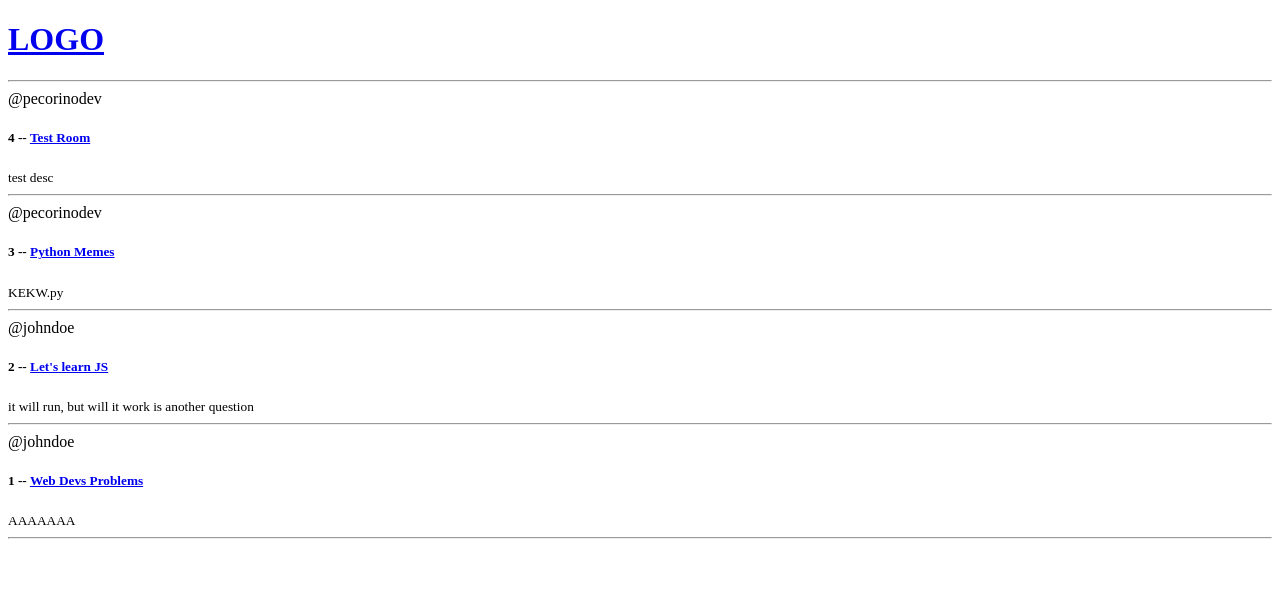
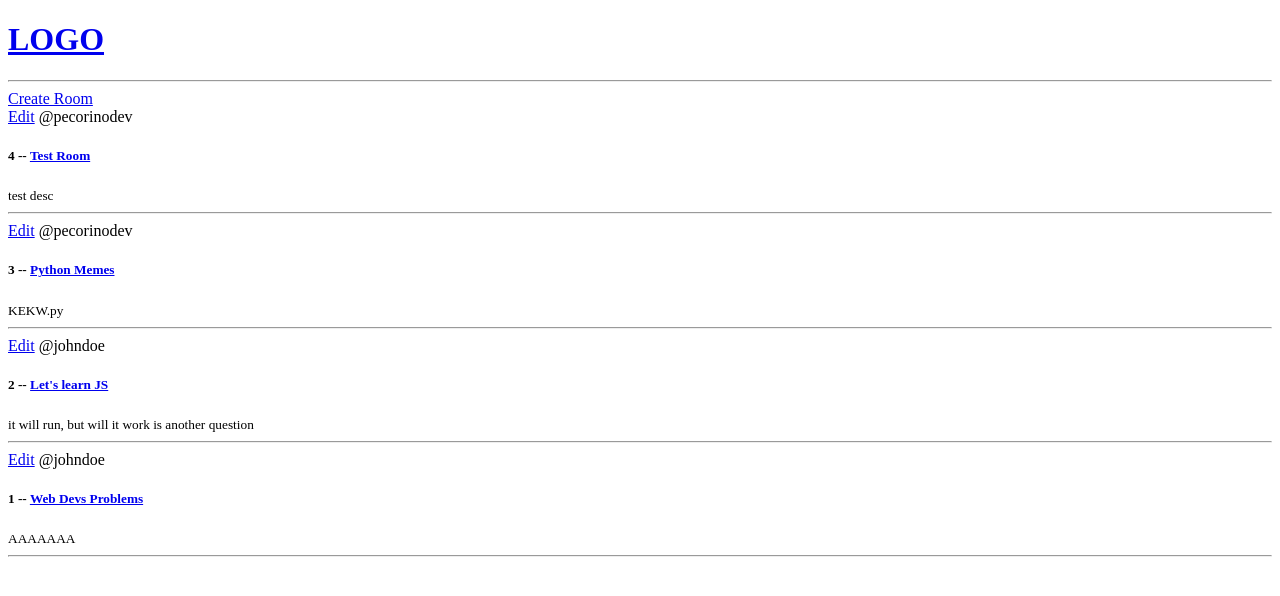
Before and after one commit to edgarcnp/TheBetaWeb, a Django app: page / in a window 1280 px wide. Shown: the top 596 px of the page. Run offline with Django 4.2, Linux system fonts and the light colour scheme; data comes from the database, SQL or seed files in the repository; both versions use the stored data as it was after the commit.

Commit message:
create-room, form Model

```diff
--- a/base/templates/base/home.html
+++ b/base/templates/base/home.html
@@ -2,10 +2,12 @@
 {% extends "main.html" %}
 
 {% block content %}
-
+    <div>
+    <a href="{% url 'create-room' %}">Create Room</a>
         <div>
             {% for room in rooms %}
                 <div>
+                <a href="{% url 'update-room' room.id %}">Edit</a>
                 <span>
                     @{{ room.host.username }}
                 </span>
@@ -19,5 +21,6 @@
                 </div>
             {% endfor %}
         </div>
+    </div>
 
 {% endblock content %}
--- a/base/urls.py
+++ b/base/urls.py
@@ -5,4 +5,6 @@ from . import views
 urlpatterns = [
     path("", views.home, name="home"),
     path("room/<str:room>", views.room, name="room"),
+    path("create-room/", views.create_room, name="create-room"),
+    path("update-room/<str:room_id>", views.update_room, name="update-room"),
 ]
--- a/base/views.py
+++ b/base/views.py
@@ -1,5 +1,6 @@
-from django.shortcuts import render
+from django.shortcuts import render, redirect
 
+from .forms import RoomForm
 from .models import Room
 
 # Create your views here.
@@ -15,3 +16,28 @@ def room(request, room_id):
     rooms = Room.objects.get(id=room_id)
     respond = {"rooms": rooms}
     return render(request, "base/room.html", respond)
+
+
+def create_room(request):
+    if request.method == "POST":
+        form = RoomForm(request.POST)
+        if form.is_valid():
+            form.save()
+            return redirect("home")
+
+    respond = {"form": form}
+    return render(request, "base/room_form.html", respond)
+
+
+def update_room(request, room_id):
+    room_update = Room.objects.get(id=room_id)
+    form = RoomForm(instance=room_update)
+
+    if request.method == "POST":
+        form = RoomForm(request.POST, instance=room_update)
+        if form.is_valid():
+            form.save()
+            return redirect("home")
+
+    respond = {"form": form}
+    return render(request, "base/room_form.html", respond)
```
Also changed, not shown: base/forms.py (added, +8 -0 lines), base/templates/base/room_form.html (added, +15 -0 lines), db.sqlite3. Lines whose indentation alone changed are shown as unchanged.
